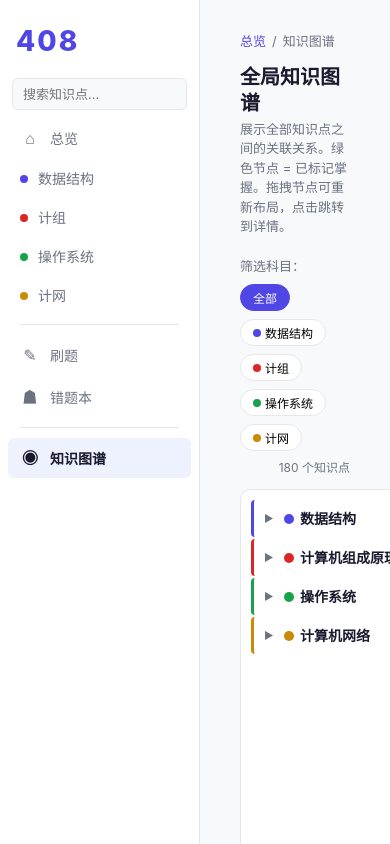
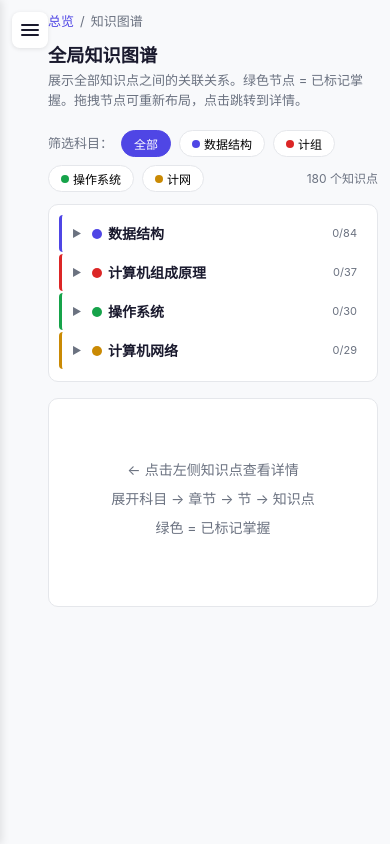
Before and after one commit to 2265634002g-debug/408-exam-prep, a React (Vite) app: page /knowledge-graph in a window 390 px wide. Built offline with nearby package versions, Linux system fonts and the light colour scheme.

Commit message:
手机端响应式适配: 侧边栏汉堡菜单+表格横向滚动+全局面板适配
- AppLayout: 手机端侧边栏折叠为汉堡菜单(左侧滑出+遮罩)
- index.css: 表格overflow-x滚动, 标题字号自适应
- KnowledgeGraph: 面板在手机上纵向堆叠
- 手机断点: 768px/480px

```diff
--- a/src/components/graph/KnowledgeGraph.module.css
+++ b/src/components/graph/KnowledgeGraph.module.css
@@ -95,3 +95,10 @@
 
 .emptyHint { padding: 40px 20px; text-align: center; color: var(--color-text-secondary); font-size: 14px; }
 .emptyHint p { margin-bottom: 8px; }
+
+@media (max-width: 768px) {
+  .mainArea { flex-direction: column; }
+  .treePanel { flex: none; max-height: 40vh; }
+  .detailPanel { max-height: none; }
+  .container { max-width: 100%; }
+}
--- a/src/components/layout/AppLayout.module.css
+++ b/src/components/layout/AppLayout.module.css
@@ -160,3 +160,86 @@
   padding: 32px 40px;
   background: var(--color-bg);
 }
+
+/* Hamburger menu button */
+.hamburger {
+  display: none;
+  position: fixed;
+  top: 12px;
+  left: 12px;
+  z-index: 200;
+  width: 36px;
+  height: 36px;
+  border: none;
+  background: var(--color-card-bg);
+  border-radius: 8px;
+  box-shadow: 0 1px 4px rgba(0,0,0,0.1);
+  cursor: pointer;
+  flex-direction: column;
+  align-items: center;
+  justify-content: center;
+  gap: 3px;
+  padding: 7px;
+}
+
+.hamburger span {
+  display: block;
+  width: 18px;
+  height: 2px;
+  background: var(--color-text);
+  border-radius: 1px;
+}
+
+/* Mobile overlay */
+.overlay {
+  display: none;
+  position: fixed;
+  inset: 0;
+  background: rgba(0,0,0,0.3);
+  z-index: 90;
+}
+
+/* Mobile responsive */
+@media (max-width: 768px) {
+  .layout {
+    flex-direction: column;
+  }
+
+  .hamburger {
+    display: flex;
+  }
+
+  .overlay {
+    display: block;
+  }
+
+  .sidebar {
+    position: fixed;
+    left: -240px;
+    top: 0;
+    bottom: 0;
+    width: 240px;
+    z-index: 100;
+    transition: left 0.2s ease;
+    box-shadow: 2px 0 8px rgba(0,0,0,0.1);
+  }
+
+  .sidebarOpen {
+    left: 0;
+  }
+
+  .main {
+    padding: 16px 16px 16px 56px;
+    width: 100%;
+  }
+
+  .searchInput {
+    font-size: 16px; /* prevent iOS zoom */
+  }
+}
+
+@media (max-width: 480px) {
+  .main {
+    padding: 12px 12px 12px 48px;
+  }
+}
--- a/src/components/layout/AppLayout.tsx
+++ b/src/components/layout/AppLayout.tsx
@@ -7,6 +7,7 @@ import styles from './AppLayout.module.css';
 export default function AppLayout() {
   const [query, setQuery] = useState('');
   const [focus, setFocus] = useState(false);
+  const [menuOpen, setMenuOpen] = useState(false);
   const navigate = useNavigate();
   const containerRef = useRef<HTMLDivElement>(null);
 
@@ -31,9 +32,11 @@ export default function AppLayout() {
     }
   };
 
+  const closeMenu = () => setMenuOpen(false);
+
   return (
     <div className={styles.layout}>
-      <aside className={styles.sidebar}>
+      <aside className={`${styles.sidebar} ${menuOpen ? styles.sidebarOpen : ''}`}>
         <div className={styles.logo}>
           <span className={styles.logoText}>408</span>
         </div>
@@ -53,7 +56,7 @@ export default function AppLayout() {
                 <button
                   key={kp.id}
                   className={styles.searchItem}
-                  onClick={() => handleSelect(kp.id)}
+                  onClick={() => { handleSelect(kp.id); closeMenu(); }}
                 >
                   <span className={styles.searchItemTitle}>{kp.title}</span>
                   <span className={styles.searchItemChapter}>
@@ -98,7 +101,11 @@ export default function AppLayout() {
           </NavLink>
         </nav>
       </aside>
-      <main className={styles.main}>
+      {menuOpen && <div className={styles.overlay} onClick={closeMenu} />}
+      <main className={styles.main} onClick={closeMenu}>
+        <button className={styles.hamburger} onClick={() => setMenuOpen(!menuOpen)} aria-label="菜单">
+          <span /><span /><span />
+        </button>
         <Outlet />
       </main>
     </div>
--- a/src/index.css
+++ b/src/index.css
@@ -83,3 +83,22 @@ code {
 ::-webkit-scrollbar-thumb:hover {
   background: #9ca3af;
 }
+
+/* Mobile responsive - tables scrollable, font size adjustments */
+@media (max-width: 768px) {
+  body {
+    font-size: 14px;
+  }
+
+  /* Make all tables horizontally scrollable */
+  table {
+    display: block;
+    overflow-x: auto;
+    white-space: nowrap;
+    -webkit-overflow-scrolling: touch;
+  }
+
+  h1 { font-size: 1.3em !important; }
+  h2 { font-size: 1.15em !important; }
+  h3 { font-size: 1.05em !important; }
+}
```
